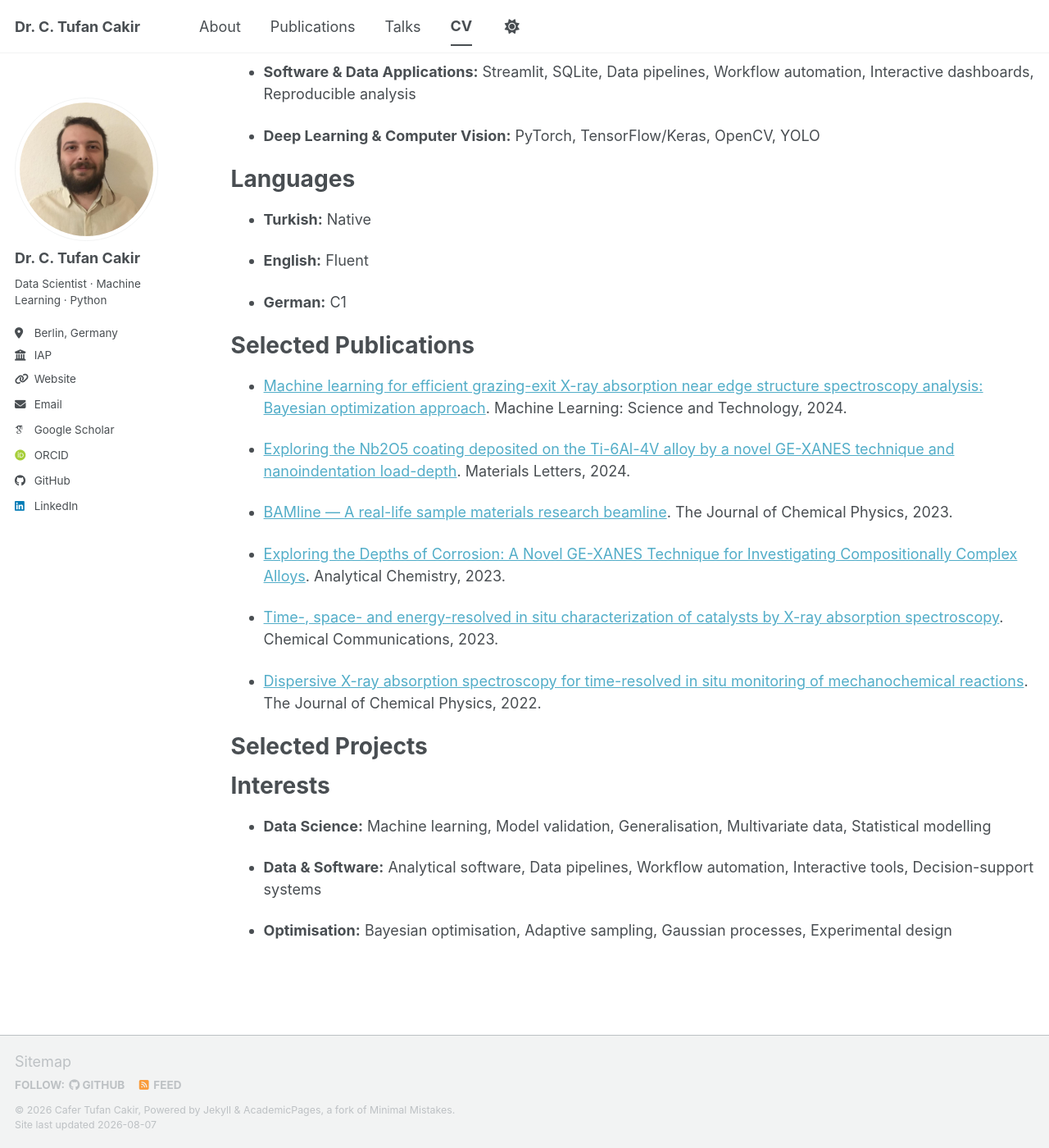
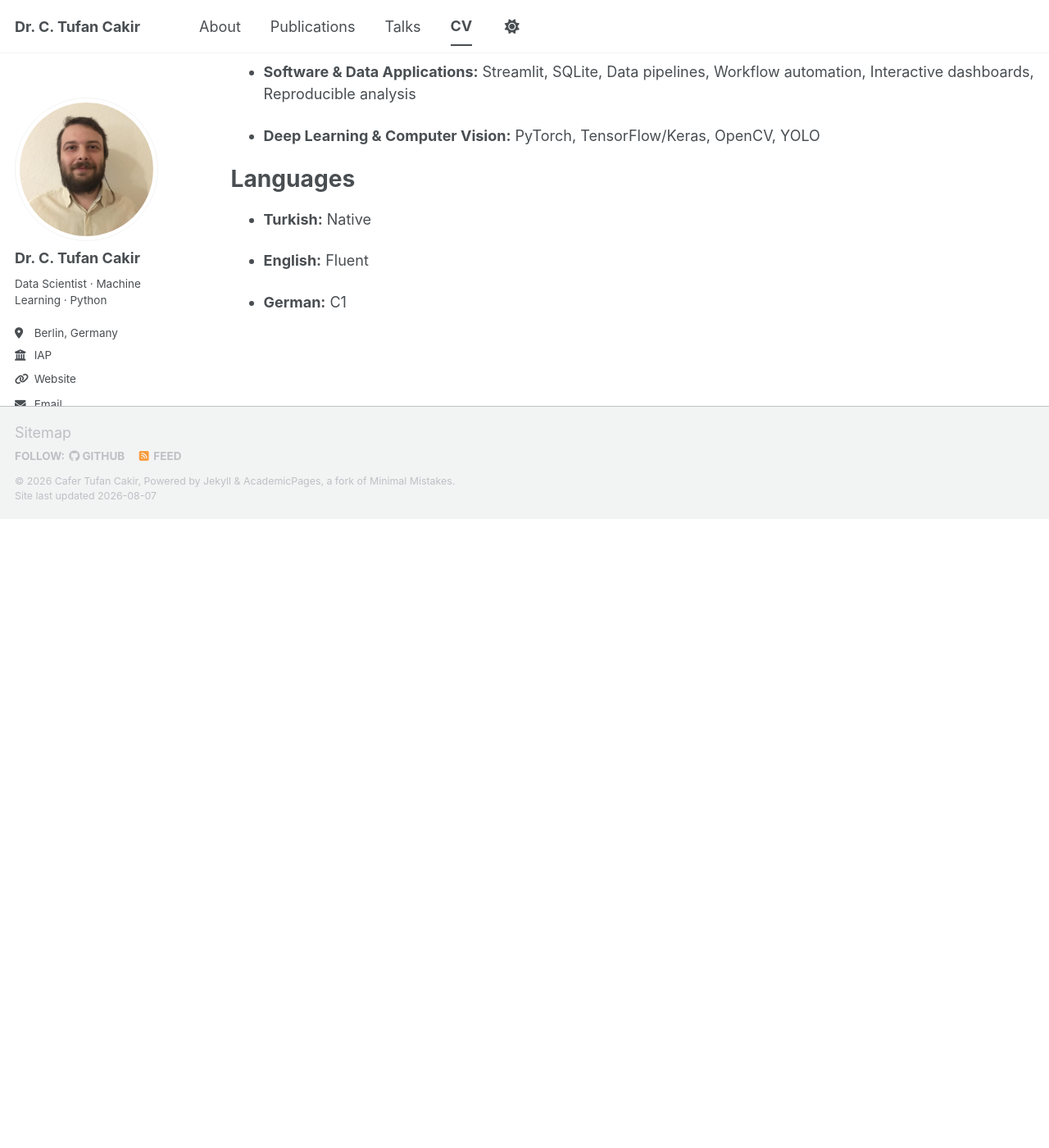
Before and after one commit to cakirtufan/cakirtufan.github.io, a Jekyll site: the page built from _pages/cv.md, in a window 1280 px wide and 1400 px high, scrolled down 2484 px. Shown: the whole window at 82% size. Built offline with Jekyll 4.4.1, drawn with Linux system fonts in a browser that asks for light colours; some web fonts are replaced; a script bundle is joined from its source files by our own code; library files that are not in the unit come from our copies; after the commit the page ends 3117 px from its top, so only the background shows below that.

Commit message:
Remove multiple sections from CV JSON
Removed interests, references, publications, presentations, teaching, and portfolio sections from CV.

```diff
--- a/_data/cv.json
+++ b/_data/cv.json
@@ -188,83 +188,4 @@
       "fluency": "C1"
     }
   ],
-  "interests": [
-    {
-      "name": "Data Science",
-      "keywords": [
-        "Machine learning",
-        "Model validation",
-        "Generalisation",
-        "Multivariate data",
-        "Statistical modelling"
-      ]
-    },
-    {
-      "name": "Data & Software",
-      "keywords": [
-        "Analytical software",
-        "Data pipelines",
-        "Workflow automation",
-        "Interactive tools",
-        "Decision-support systems"
-      ]
-    },
-    {
-      "name": "Optimisation",
-      "keywords": [
-        "Bayesian optimisation",
-        "Adaptive sampling",
-        "Gaussian processes",
-        "Experimental design"
-      ]
-    }
-  ],
-  "references": [],
-  "publications": [
-    {
-      "name": "Machine learning for efficient grazing-exit X-ray absorption near edge structure spectroscopy analysis: Bayesian optimization approach",
-      "publisher": "Machine Learning: Science and Technology",
-      "releaseDate": "2024-01-01",
-      "website": "https://doi.org/10.1088/2632-2153/ad4253",
-      "summary": "A machine-learning-based approach using Bayesian optimisation for efficient GE-XANES analysis and adaptive experimental design."
-    },
-    {
-      "name": "Exploring the Nb2O5 coating deposited on the Ti-6Al-4V alloy by a novel GE-XANES technique and nanoindentation load-depth",
-      "publisher": "Materials Letters",
-      "releaseDate": "2024-01-01",
-      "website": "https://doi.org/10.1016/j.matlet.2023.135584",
-      "summary": "Application of GE-XANES and nanoindentation methods to investigate Nb2O5 coatings on Ti-6Al-4V alloy."
-    },
-    {
-      "name": "BAMline — A real-life sample materials research beamline",
-      "publisher": "The Journal of Chemical Physics",
-      "releaseDate": "2023-01-01",
-      "website": "https://doi.org/10.1063/5.0157194",
-      "summary": "Description of BAMline as a materials research beamline for real-life sample investigations."
-    },
-    {
-      "name": "Exploring the Depths of Corrosion: A Novel GE-XANES Technique for Investigating Compositionally Complex Alloys",
-      "publisher": "Analytical Chemistry",
-      "releaseDate": "2023-01-01",
-      "website": "https://doi.org/10.1021/acs.analchem.3c00404",
-      "summary": "Development and application of a GE-XANES method for depth-resolved investigation of corrosion in compositionally complex alloys."
-    },
-    {
-      "name": "Time-, space- and energy-resolved in situ characterization of catalysts by X-ray absorption spectroscopy",
-      "publisher": "Chemical Communications",
-      "releaseDate": "2023-01-01",
-      "website": "https://doi.org/10.1039/D3CC03277A",
-      "summary": "In situ X-ray absorption spectroscopy study with time-, space-, and energy-resolved characterization of catalysts."
-    },
-    {
-      "name": "Dispersive X-ray absorption spectroscopy for time-resolved in situ monitoring of mechanochemical reactions",
-      "publisher": "The Journal of Chemical Physics",
-      "releaseDate": "2022-01-01",
-      "website": "https://doi.org/10.1063/5.0130673",
-      "summary": "Use of dispersive X-ray absorption spectroscopy for time-resolved in situ monitoring of mechanochemical reactions."
-    }
-  ],
-  "presentations": [],
-  "teaching": [],
-  "portfolio": []
 }
```
